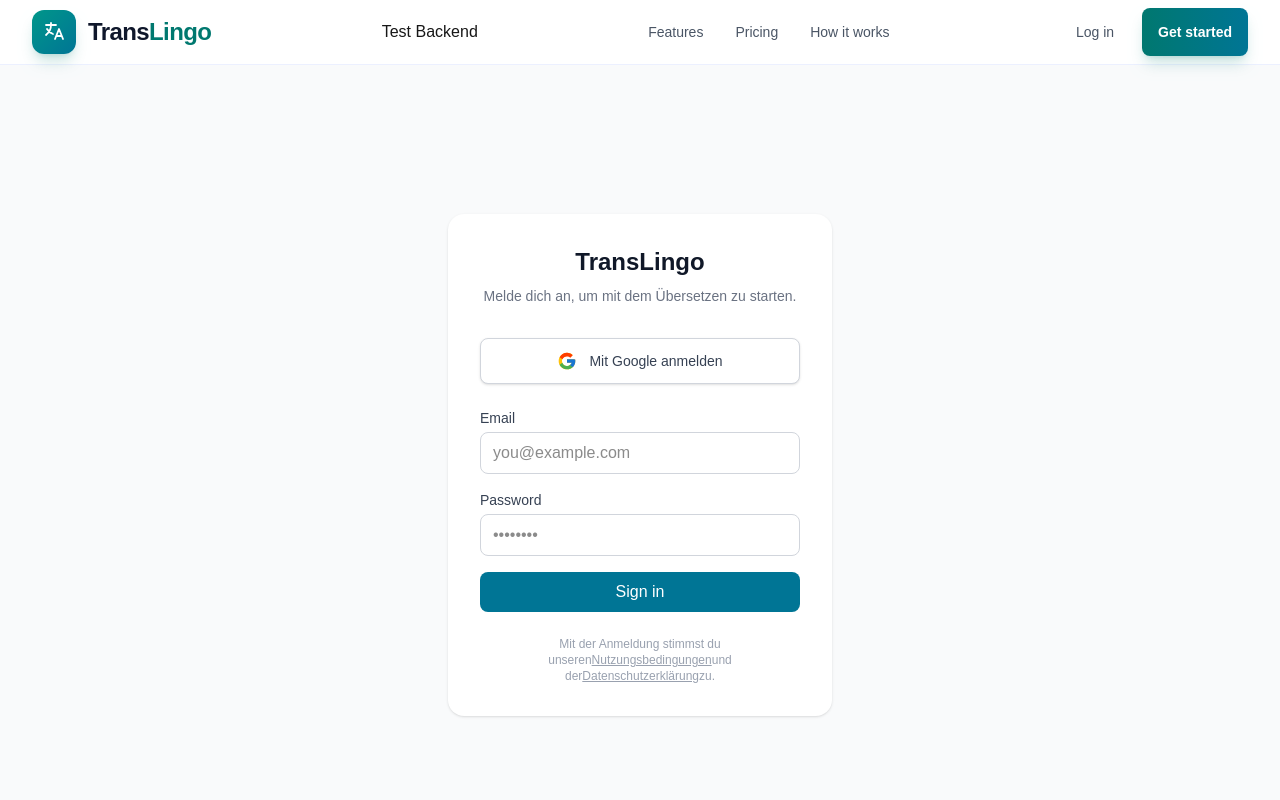
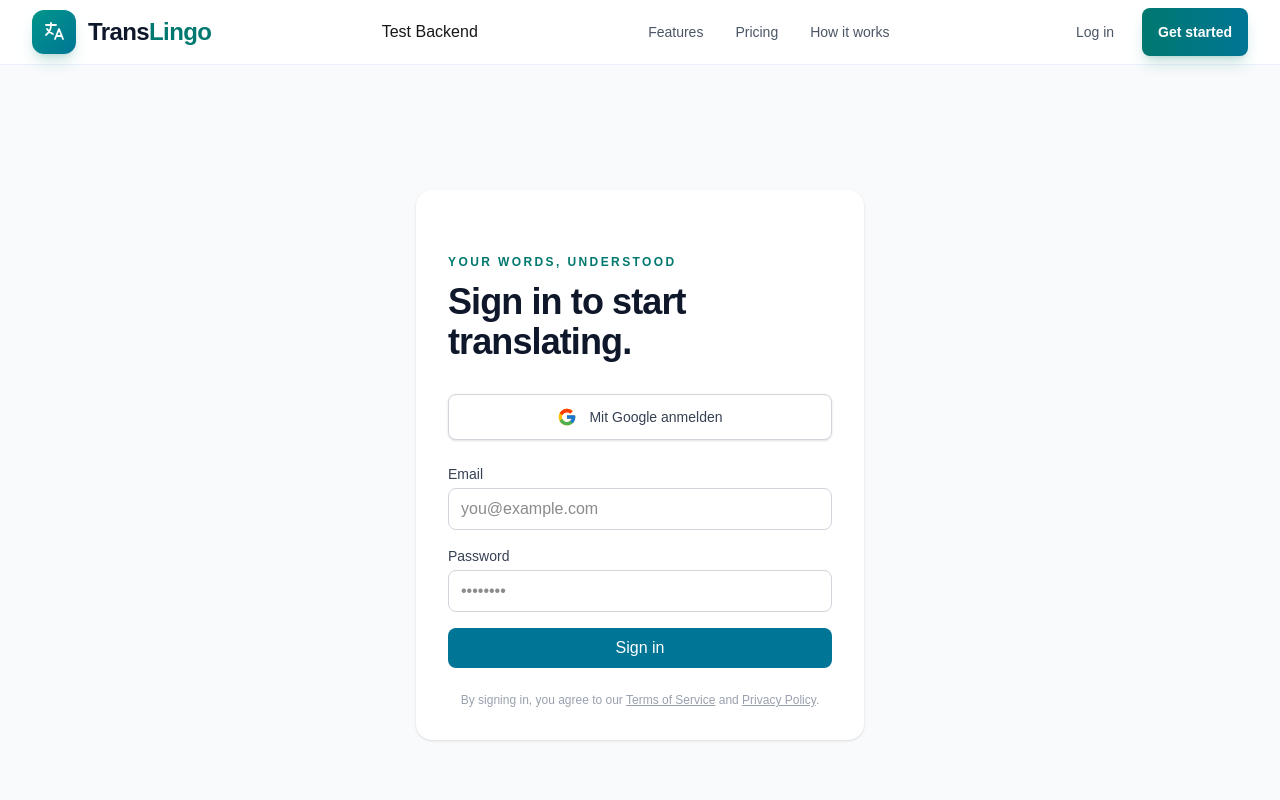
Before and after one commit to batoolfatima2135/TransLingo, a Next.js app: page /login in a window 1280 px wide. Shown: the top 800 px of the page. Built offline with nearby package versions, Linux system fonts and the light colour scheme; no server answers.

Commit message:
Translated into english

```diff
--- a/app/login/page.tsx
+++ b/app/login/page.tsx
@@ -13,27 +13,29 @@ export default async function LoginPage() {
 
   return (
     <div className="flex min-h-screen items-center justify-center bg-gray-50 px-4">
-      <div className="w-full max-w-sm rounded-2xl bg-white p-8 shadow-sm">
-        <div className="mb-8 text-center">
-          <h1 className="text-2xl font-semibold text-gray-900">TransLingo</h1>
-          <p className="mt-2 text-sm text-gray-500">
-            Melde dich an, um mit dem Übersetzen zu starten.
+      <div className="w-full max-w-md rounded-2xl bg-white p-8 shadow-sm">
+        <div className="mb-8 mt-8">
+          <p className="mb-3 text-xs font-semibold uppercase tracking-[0.2em] text-teal-700">
+            Your words, understood
           </p>
+
+          <h1 className="text-3xl font-bold tracking-tight text-slate-900 sm:text-4xl">
+            Sign in to start translating.
+          </h1>
         </div>
-
         <GoogleSignInButton />
         <CredentialsLoginForm />
 
         <p className="mt-6 text-center text-xs text-gray-400">
-          Mit der Anmeldung stimmst du unseren
+          By signing in, you agree to our{" "}
           <a href="/terms" className="underline hover:text-gray-600">
-            Nutzungsbedingungen
+            Terms of Service
+          </a>{" "}
+          and{" "}
+          <a href="/privacy" className="underline hover:text-gray-600">
+            Privacy Policy
           </a>
-          und der
-          <a href="/privacy" className="underline hover:text-gray-600">
-            Datenschutzerklärung
-          </a>
-          zu.
+          .
         </p>
       </div>
     </div>
```
